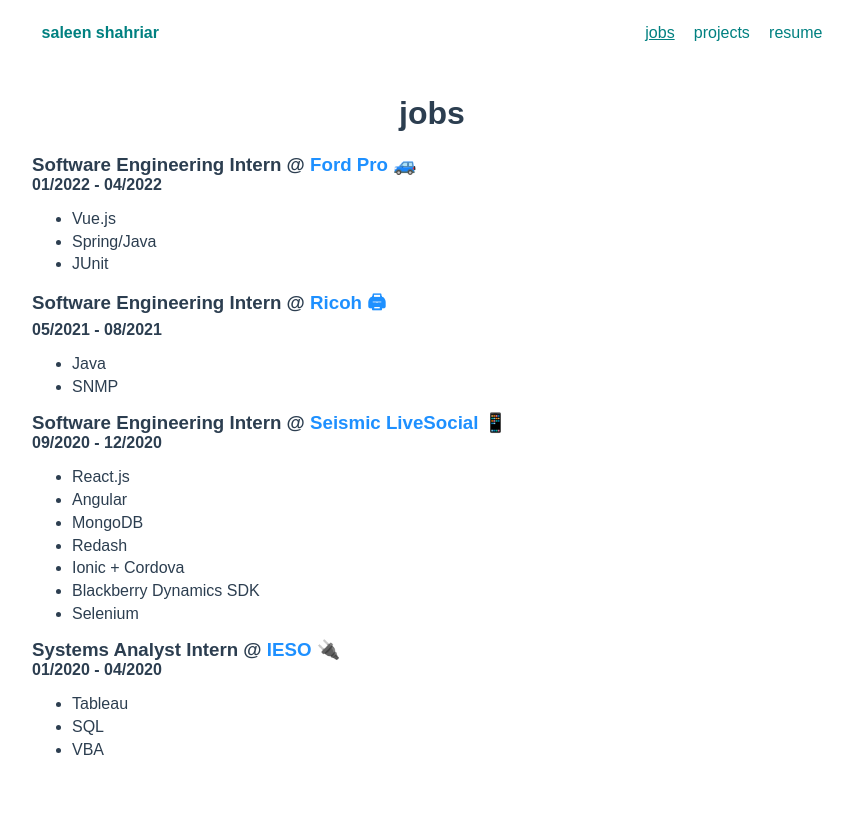
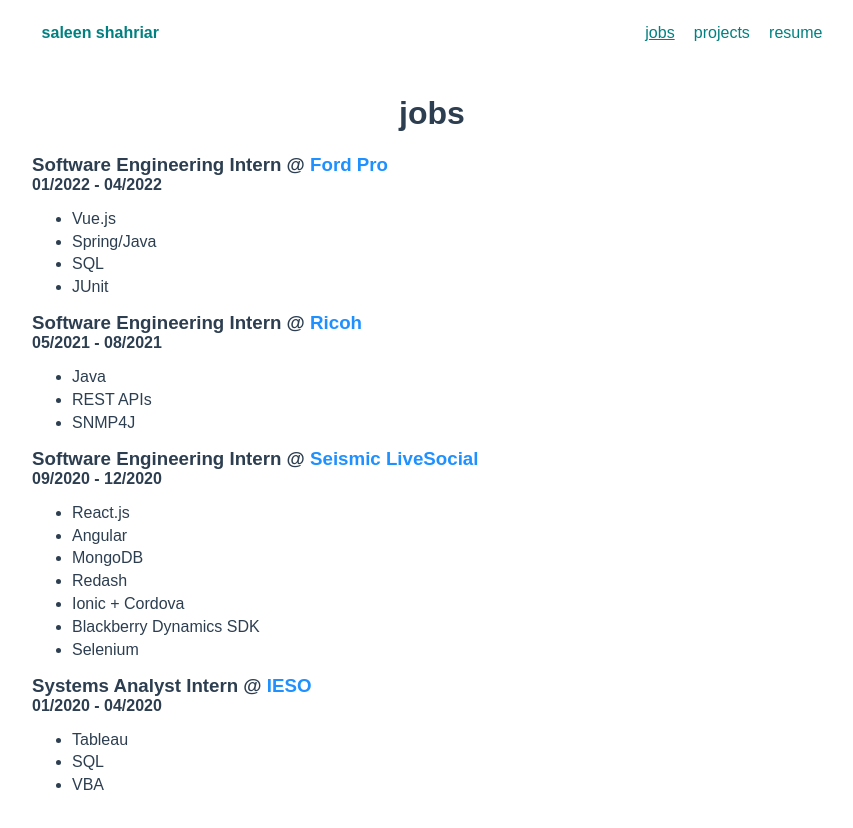
Before and after one commit to ssaleen/ssaleen.github.io, a Vue app: page /#/jobs in a window 1280 px wide. Shown: the top 828 px of the page, without its empty margins (208-1061 px from the left). Before the commit the page ends 800 px from the top, so only its background shows below. Built offline with nearby package versions, Linux system fonts and the light colour scheme.

Commit message:
small additions

```diff
--- a/src/views/HomeView.vue
+++ b/src/views/HomeView.vue
@@ -13,7 +13,7 @@
       I have also previously worked at
       <a href="https://www.ricoh.ca/" target="_blank">Ricoh</a>
       and
-      <a href="https://seismic.com/product-features/social-selling/" target="_blank">Seismic LiveSocial</a>,
+      <a href="https://seismic.com/product-features/social-selling/" target="_blank">Seismic LiveSocial</a>
       as a Software Engineering intern, and at
       <a href="https://www.ieso.ca/" target="_blank">IESO</a>
       as a Systems Analyst student.
--- a/src/views/JobsView.vue
+++ b/src/views/JobsView.vue
@@ -2,22 +2,24 @@
   <div class="page">
     <h1>jobs</h1>
 
-    <h3>Software Engineering Intern @ <a href="http://fordpro.com/" target="_blank">Ford Pro 🚙</a></h3>
+    <h3>Software Engineering Intern @ <a href="http://fordpro.com/" target="_blank">Ford Pro</a></h3>
     <h4>01/2022 - 04/2022</h4>
     <ul>
       <li>Vue.js</li>
       <li>Spring/Java</li>
+      <li>SQL</li>
       <li>JUnit</li>
     </ul>
 
-    <h3>Software Engineering Intern @ <a href="http://www.ricoh.ca/" target="_blank">Ricoh 🖨</a></h3>
+    <h3>Software Engineering Intern @ <a href="http://www.ricoh.ca/" target="_blank">Ricoh</a></h3>
     <h4>05/2021 - 08/2021</h4>
     <ul>
       <li>Java</li>
-      <li>SNMP</li>
+      <li>REST APIs</li>
+      <li>SNMP4J</li>
     </ul>
 
-    <h3>Software Engineering Intern @ <a href="https://seismic.com/product-features/social-selling/" target="_blank">Seismic LiveSocial 📱</a></h3>
+    <h3>Software Engineering Intern @ <a href="https://seismic.com/product-features/social-selling/" target="_blank">Seismic LiveSocial</a></h3>
     <h4>09/2020 - 12/2020</h4>
     <ul>
       <li>React.js</li>
@@ -29,7 +31,7 @@
       <li>Selenium</li>
     </ul>
 
-    <h3>Systems Analyst Intern @ <a href="http://www.ieso.ca/" target="_blank">IESO 🔌</a></h3>
+    <h3>Systems Analyst Intern @ <a href="http://www.ieso.ca/" target="_blank">IESO</a></h3>
     <h4>01/2020 - 04/2020</h4>
     <ul>
       <li>Tableau</li>
```
Also changed, not shown: 1 other file (tests, documents, lock files or other folders).
